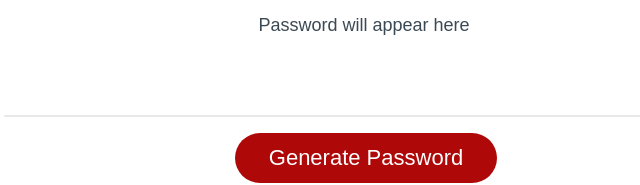
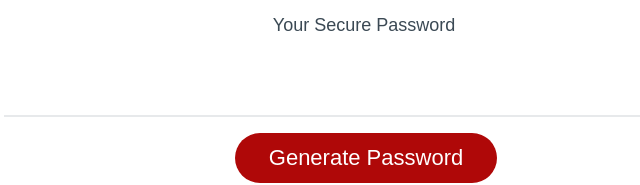
Before and after one commit to mrmikehoyt/hw3demo, a plain HTML site: page index.html in a window 1280 px wide. Shown: the part 241-426 px from the top of the page, 276-916 px from the left. Drawn offline with Linux system fonts and the light colour scheme.

Commit message:
placed text in span instead of p

```diff
--- a/index.html
+++ b/index.html
@@ -20,7 +20,7 @@
 
 
 
-        <p><span id='display'></span>Password will appear here</p>
+        <p><span id='display'>Your Secure Password</span></p>
         </div>
         <div class="card-footer">
           <button id="generate" class="btn">Generate Password</button>
```
